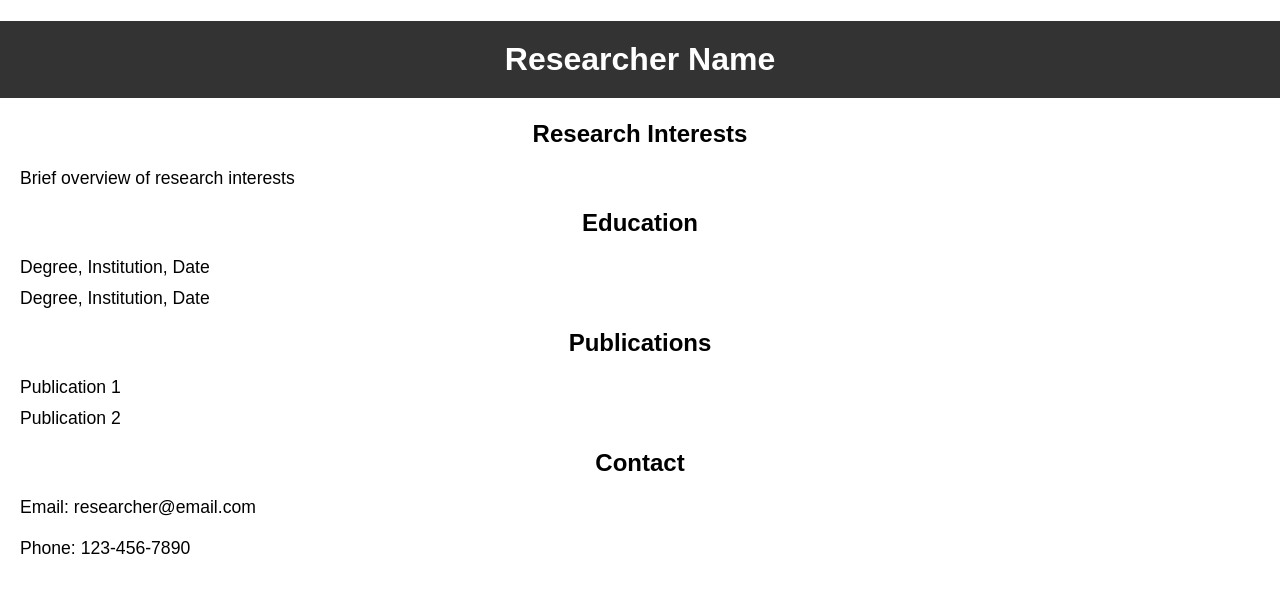
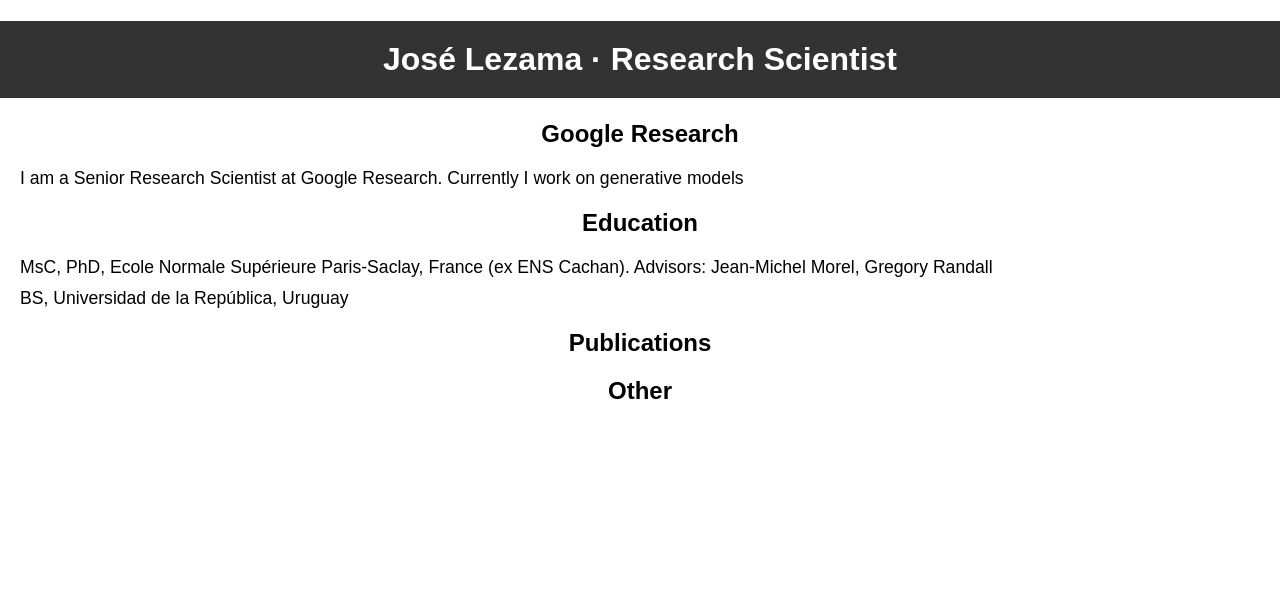
Before and after one commit to jlezama/jlezama.github.io, a plain HTML site: page index.html in a window 1280 px wide. Drawn offline with Linux system fonts and the light colour scheme.

Commit message:
Update index.html

```diff
--- a/index.html
+++ b/index.html
@@ -2,7 +2,7 @@
 <html>
 <head>
   <meta charset="utf-8">
-  <title>Researcher Name - Research Interests</title>
+  <title>José Lezama - Research Scientist</title>
   <style type="text/css">
     body {
       font-family: Arial, sans-serif;
@@ -36,21 +36,19 @@
   </style>
 </head>
 <body>
-  <h1>Researcher Name</h1>
-  <h2>Research Interests</h2>
-  <p>Brief overview of research interests</p>
+  <h1>José Lezama &#183; Research Scientist</h1>
+  <h2>Google Research</h2>
+  <p>I am a Senior Research Scientist at Google Research. Currently I work on generative models </p>
   <h2>Education</h2>
   <ul>
-    <li>Degree, Institution, Date</li>
-    <li>Degree, Institution, Date</li>
+    <li>MsC, PhD, Ecole Normale Supérieure Paris-Saclay, France (ex ENS Cachan). Advisors: Jean-Michel Morel, Gregory Randall</li>
+    <li>BS, Universidad de la República, Uruguay</li>
   </ul>
   <h2>Publications</h2>
   <ul>
-    <li>Publication 1</li>
-    <li>Publication 2</li>
+
   </ul>
-  <h2>Contact</h2>
-  <p>Email: researcher@email.com</p>
-  <p>Phone: 123-456-7890</p>
+  <h2>Other</h2>
+
 </body>
 </html>
```
